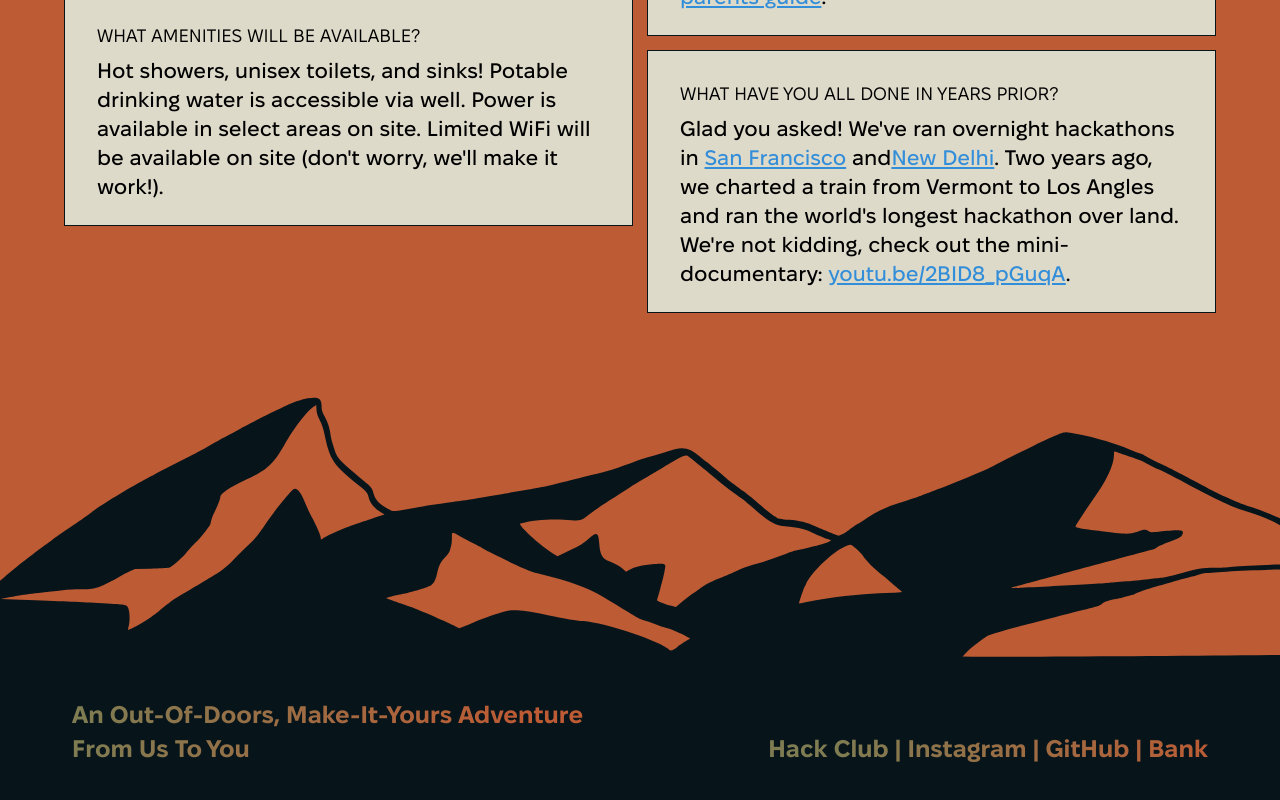
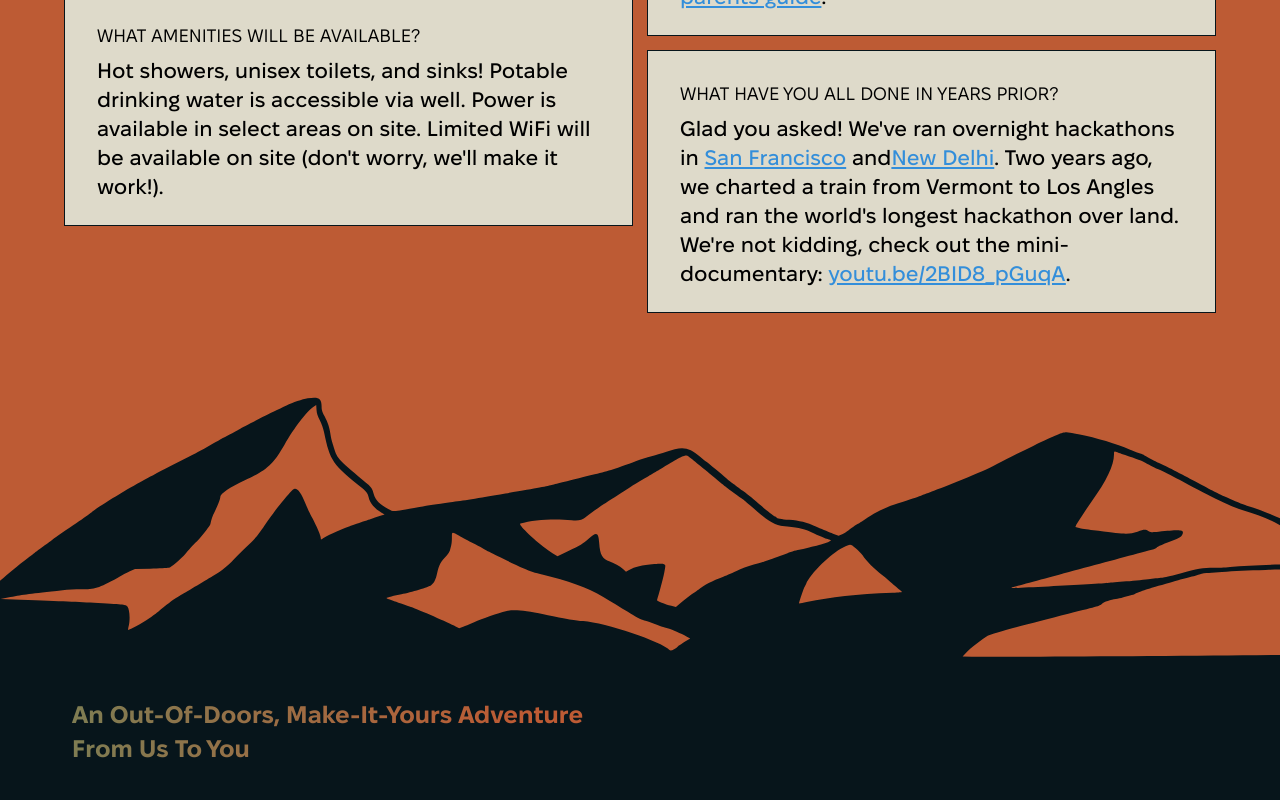
Before and after one commit to hackclub/www-outernet, a Next.js app: page / in a window 1280 px wide. Shown: the part 6841-7641 px from the top of the page. Built offline with nearby package versions, Linux system fonts and the light colour scheme.

Commit message:
Update Footer.js

```diff
--- a/components/Footer.js
+++ b/components/Footer.js
@@ -6,12 +6,6 @@ export default function Footer() {
             <div className={styles.footer}>
                 <img className={styles.footerImage} src="./assets/mountains-two.svg"/>
                 <h3 className={styles.footerOne}>An Out-Of-Doors, Make-It-Yours Adventure<br />From Us To You</h3>
-                <h3 className={styles.footerTwo}><br />
-                    <a target="_blank" href="https://hackclub.org">Hack Club</a> |
-                    <a target="_blank" href="https://instagram.com/starthackclub/"> Instagram</a> |
-                    <a target="_blank" href="https://github.com/hackclub/www-outernet"> GitHub</a> |
-                    <a target="_blank" href=""> Bank</a>
-                </h3>
             </div>
         </>
     )
```
